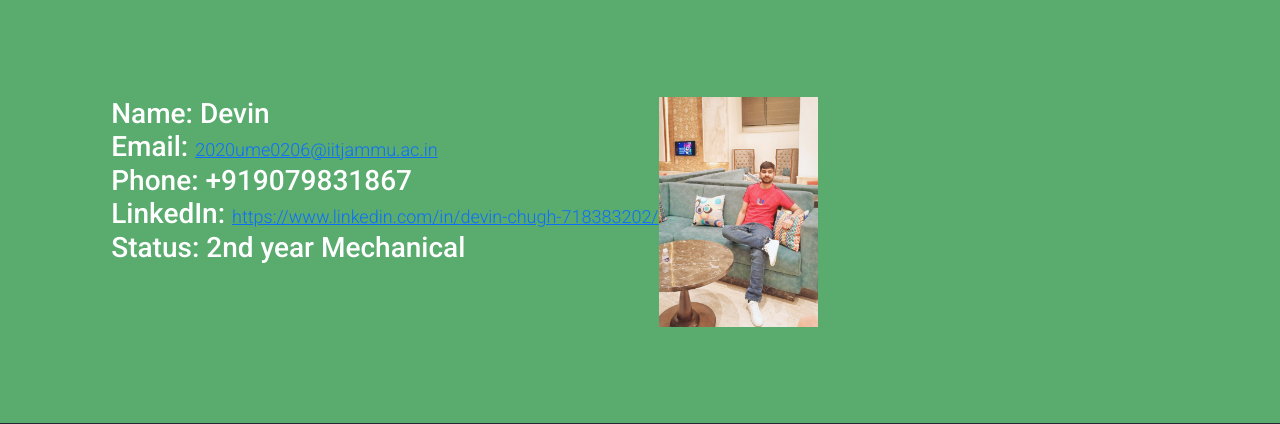
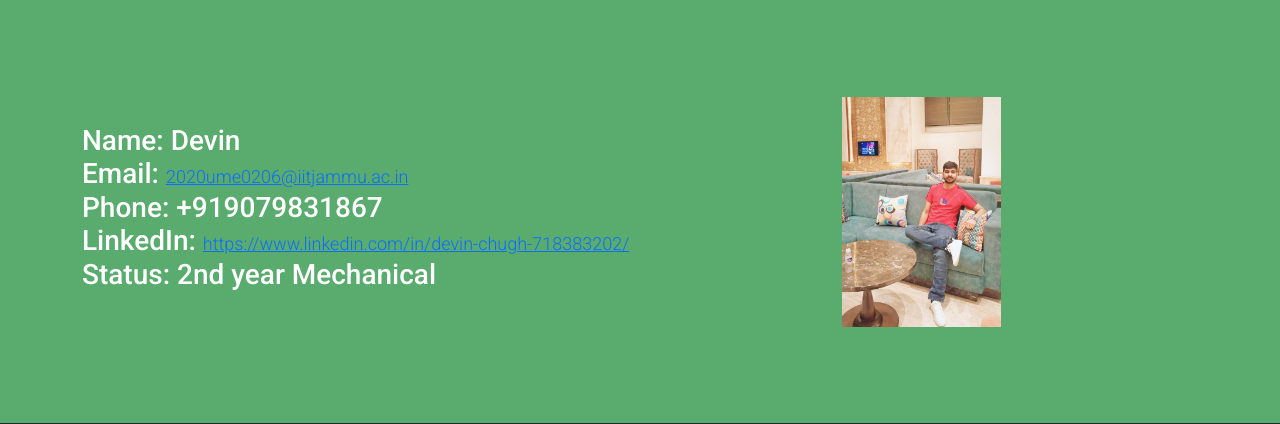
Before and after one commit to devinchugh/Alumni-Portal, a Flask app: page / in a window 1280 px wide. Shown: the part 1013-1437 px from the top of the page. Run offline with Flask 2, Linux system fonts and the light colour scheme; a user stored in the database is signed in; data comes from the database, SQL or seed files in the repository; some libraries are stand-ins or nearby versions.

Commit message:
Changed alumni info alignment

```diff
--- a/templates/index.html
+++ b/templates/index.html
@@ -133,7 +133,12 @@
                             <div class="text-align-left">
                                 <h1 class="h1">About Alumni Services</h1>
                                 <p>
-                                    Content to be added <strong>bold</strong> to about page.
+                                    IIT Jammu Alumni Association is going to be established in the year 2020 with an aim to foster the relationship
+                                     and to strengthen the ties between with <strong>IIT Jammu and its Alumni.</strong> Alumni Association will provide a common
+                                     anchor for the alumni spread all over the country and the world.
+
+                                    We’re committed to helping all alumni thrive and connect, whether through career guidance, special events,
+                                     or our clubs and societies that will span the globe.
                                 </p>
                             </div>
                         </div>
@@ -149,7 +154,7 @@
             <i class="fas fa-chevron-right"></i>
         </a>
     </div>
-    <!-- End Banner Hero -->
+    <!-- End Banner -->
 <!-- individual details -->
     <section class="bg-success py-5">
         <div class="container">
@@ -177,14 +182,21 @@
             <div class="row align-items-center py-5">
                 <div class="col-md-8 text-white">
                     {% for alumni in data %}
-										<img style="float: right;" src="{{url_for('static', filename='home_assets/img/' + alumni.profile_pic)}}" alt="" height="230">
 
-									<h3 class="feature-title" style="float:right;" >Name: {{alumni.name}} <br> Email: <a target="_blank" href="{{alumni.email}}">{{alumni.email}}</a> <br>Phone: {{alumni.phone}}<br>LinkedIn: <a target="_blank" href="{{alumni.linkedin_id}}">{{alumni.linkedin_id}}</a><br>Status: {{alumni.status}}
+									<h3 class="feature-title" >Name: {{alumni.name}} <br> Email: <a target="_blank" href="{{alumni.email}}">{{alumni.email}}</a>
+                                         <br>Phone: {{alumni.phone}}<br>LinkedIn: <a target="_blank" href="{{alumni.linkedin_id}}">{{alumni.linkedin_id}}</a><br>Status: {{alumni.status}}
 
 					{% endfor %}
 
                 </div>
+                <div class="col-md-4">
+                    {% for alumni in data %}
+										<img src="{{url_for('static', filename='home_assets/img/' + alumni.profile_pic)}}" alt="" height="230">
 
+
+					{% endfor %}
+
+                </div>
             </div>
         </div>
     </section>
```
